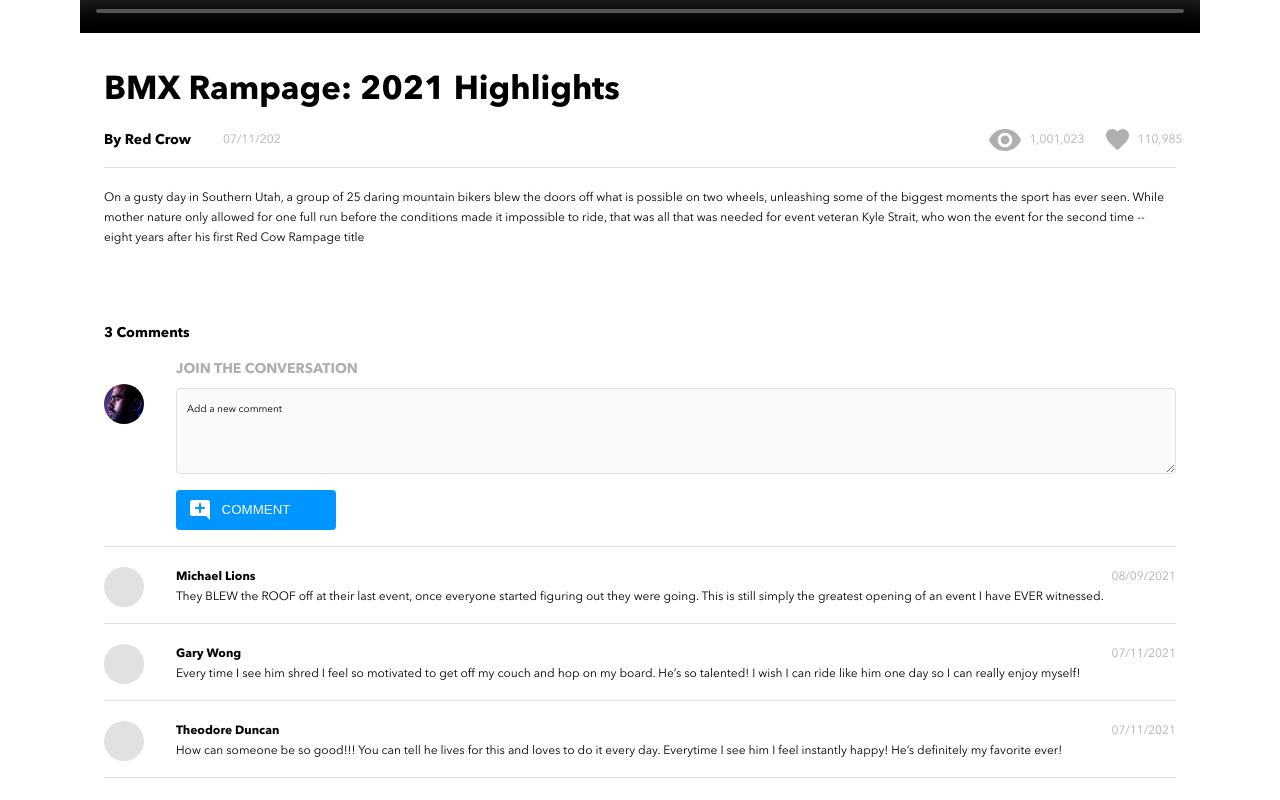
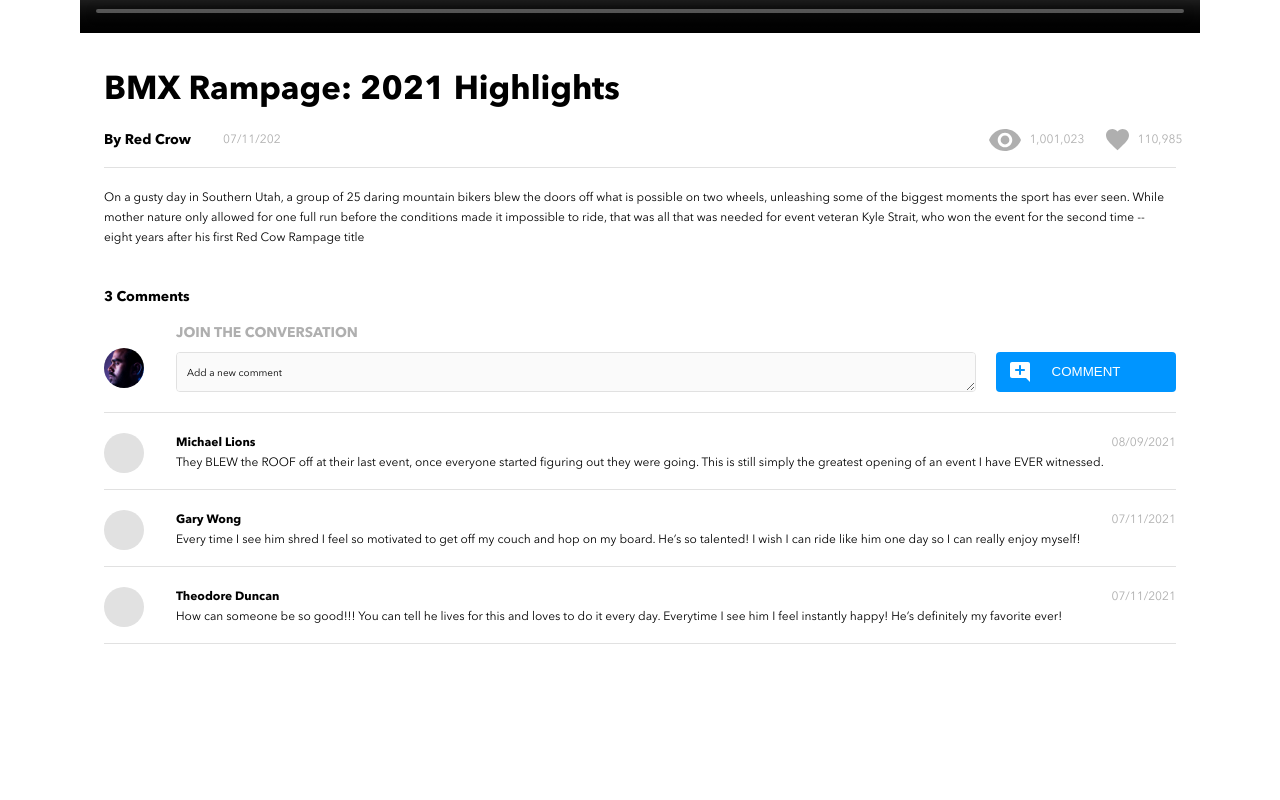
Before and after one commit to pbrosamond/paula-brunner-brainflix, a React (Create React App) app: page / in a window 1280 px wide. Shown: the part 897-1697 px from the top of the page. After the commit the page ends 1585 px from the top, so only its background shows below. Built offline with nearby package versions, Linux system fonts and the light colour scheme.

Commit message:
Completed comments feature. Fixed button sizes for comment and upload. Fixed input field for comment and flexbox with button. Fixed spacing.

```diff
--- a/src/components/Comments/Comments.js
+++ b/src/components/Comments/Comments.js
@@ -12,7 +12,9 @@ function Comments() {
                     <div class="comments__input">
                         <label class="comments__label">JOIN THE CONVERSATION</label>
                         <textarea class="comments__text-area" placeholder="Add a new comment" rows="4" required></textarea>                    </div>
-                    <button class="comments__button">COMMENT</button>
+                    <div>
+                        <button class="comments__button">COMMENT</button>
+                    </div>
                 </form>
             </div>
             <CommentList />
--- a/src/components/Comments/Comments.scss
+++ b/src/components/Comments/Comments.scss
@@ -6,13 +6,13 @@
 
 .comments {
    @include flexbox (column);
-   @include padding-mobile;
+   @include padding-mobile (0);
    background-color: $color-white;
 
        // Start of Responsiveness
        @include tablet {
            @include flexbox (column);
-           @include padding-tablet;
+           @include padding-tablet (0);
            justify-content: space-between;
            max-width: 70rem;
            margin: 0 auto;
@@ -36,7 +36,8 @@
         padding-bottom: 1rem;
 
         @include tablet {
-            gap: 1.25rem
+            gap: 1.25rem;
+            padding-bottom: 1.25rem;
         }
 
         @include desktop {
@@ -52,6 +53,12 @@
     &__form {
         @include flexbox (column, 1rem);
         width: 100%;
+
+        @include tablet {
+            @include flexbox (row, 1.25rem);
+            align-items: flex-end;
+            width: 100%;
+        }
     }
 
     &__input {
@@ -62,6 +69,7 @@
 
         @include tablet {
             @include h3-tablet;
+            width: 100%;
         }
     }
 
@@ -72,6 +80,10 @@
         padding: .625rem;
         background-color: $color-alabaster;
         font-family: $font-family;
+
+        @include tablet {
+            height: 2.5rem;
+        }
 
         &:focus {
             outline: 1px solid $color-blue;
@@ -92,7 +104,7 @@
 
             // Start of Responsiveness
             @include tablet {
-                width: 10rem;
+                width: 11.25rem;
             }
 
         &:hover {
--- a/src/components/Header/Header.scss
+++ b/src/components/Header/Header.scss
@@ -67,7 +67,7 @@
 
             // Start of Responsiveness
             @include tablet {
-                width: 10rem;
+                width: 11.25rem;
             }
 
         &:hover {
```
